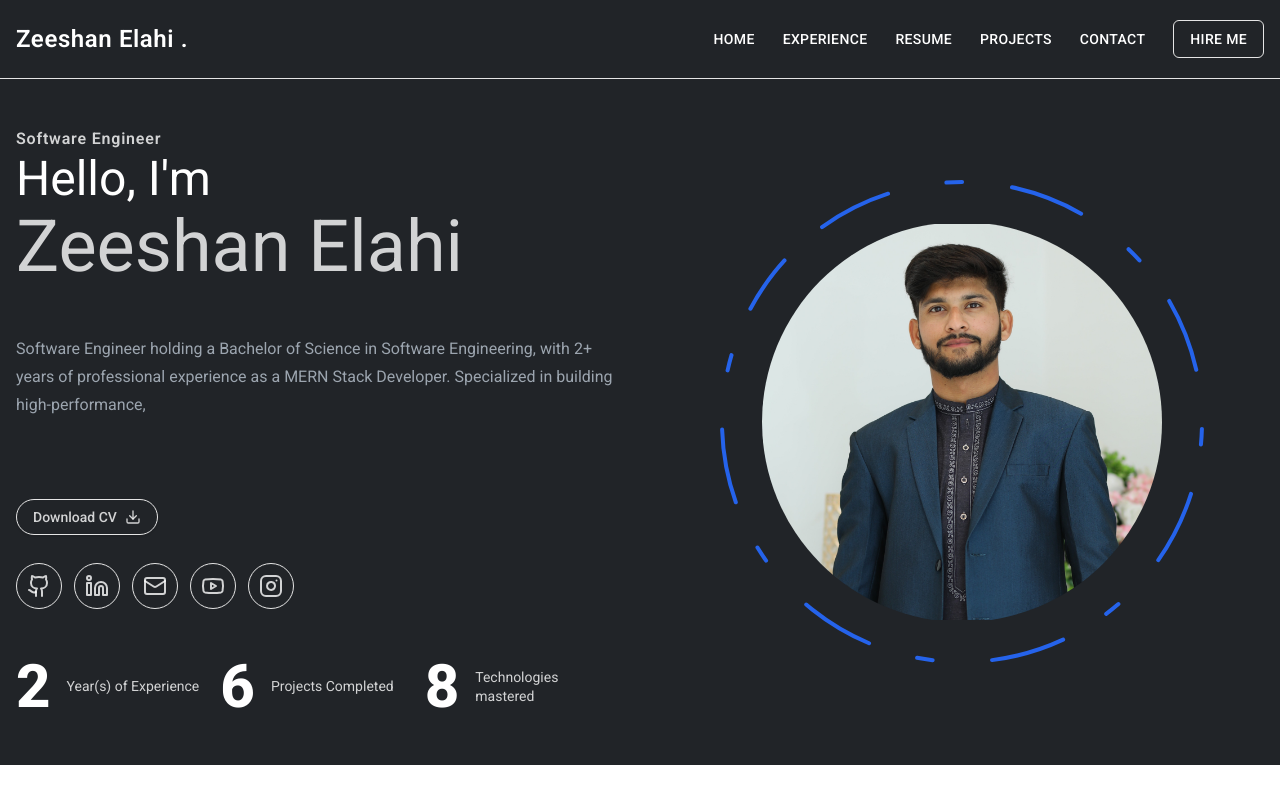
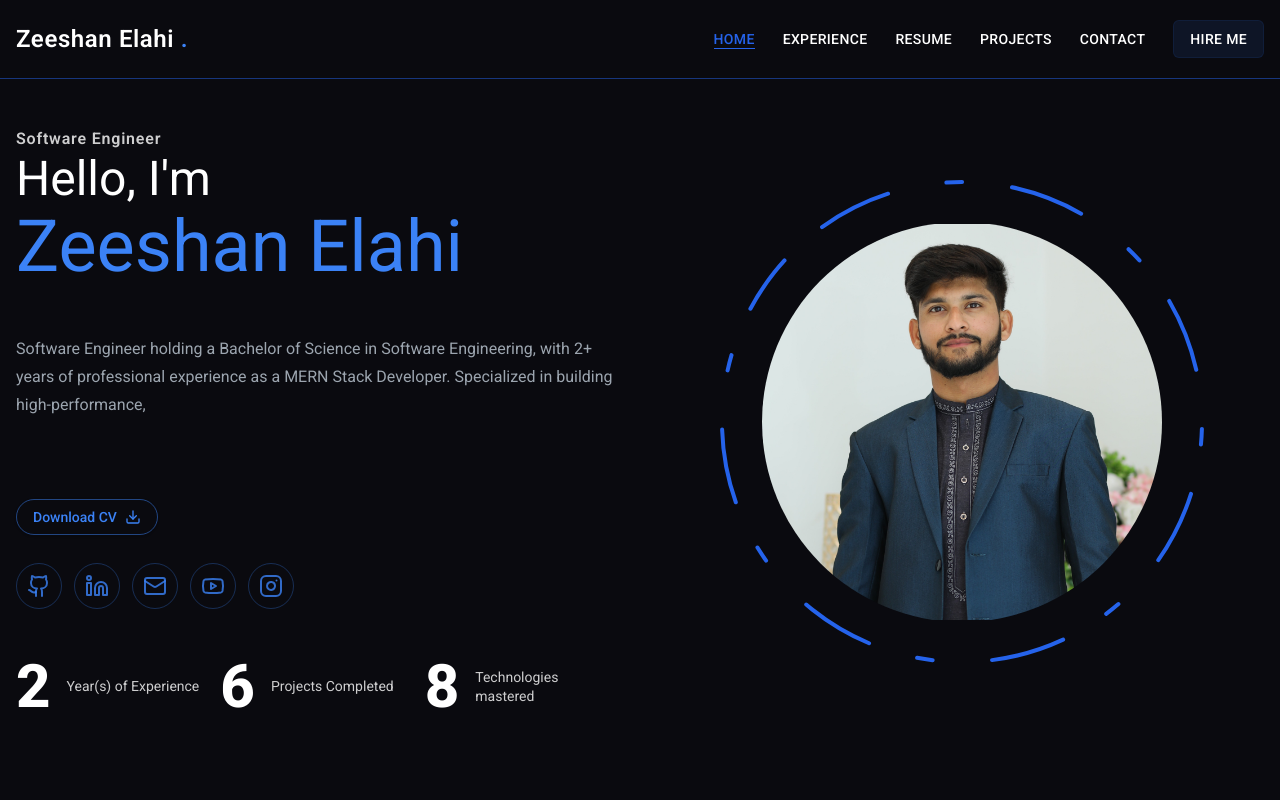
Before and after one commit to zeeshanelahi104/my-personal-website, a Next.js app: page / in a window 1280 px wide. Built offline with nearby package versions, Linux system fonts and the light colour scheme; a web font is replaced by a local one.

Commit message:
bg color issue resolved

```diff
--- a/app/globals.css
+++ b/app/globals.css
@@ -88,7 +88,7 @@
   }
 
   body {
-    background-color: hsl(var(--bodyColor)); /* Changed from @apply bg-bodyColor */
+    background-color: hsl(var(--bodyColor));
     color: hsl(var(--foreground));
     font-family: var(--font-primary);
   }
--- a/app/layout.tsx
+++ b/app/layout.tsx
@@ -22,7 +22,7 @@ export default function RootLayout({
 }>) {
   return (
     <html lang="en">
-      <body className={`${jetbrains.variable} antialiased text-white`}>
+      <body className={`${jetbrains.variable} antialiased text-white bg-bodyColor`}>
         <Header />
         <StairTransition />
         <PageTransition>{children}</PageTransition>
--- a/app/page.tsx
+++ b/app/page.tsx
@@ -10,7 +10,7 @@ import { Download } from "lucide-react";
 
 export default function Home() {
   return (
-    <div className="bg-bodyColor text-white/80 relative">
+    <div className="text-white/80 relative">
       <Container className="py-12 grid grid-cols-1 md:grid-cols-2 gap-10">
         {/* Left Section */}
         <div className="flex flex-col items-center md:items-start gap-3 md:gap-7 text-center md:text-start">
--- a/tailwind.config.js
+++ /dev/null
@@ -1,37 +0,0 @@
-/** @type {import('tailwindcss').Config} */
-module.exports = {
-  content: [
-    "./app/**/*.{js,ts,jsx,tsx}",
-    "./pages/**/*.{js,ts,jsx,tsx}",
-    "./components/**/*.{js,ts,jsx,tsx}",
-  ],
-  theme: {
-    extend: {
-      screens:{
-        xs: "320px",
-        sm: "375px",
-        sml: "500px",
-        md: "667px",
-        mdl: "768px",
-        lg: "960px",
-        lgl: "1024px",
-        xl: "1280px",
-      },
-      fontFamily: {
-        bodyFont: ["Poppins", "sans-serif"],
-        titleFont: ["Montserrat", "sans-serif"],
-      },
-      colors: {
-        bodyColor: "#212428",
-        lightText: "#c4cfde",
-        boxBg: "linear-gradient(145deg, #1e2024, #23272b)",
-        designColor: "#ff014f",
-        border: "hsl(var(--border))",
-      },
-      boxShadow: {
-        shadowOne: "10px 10px 19px #1c1e22, -10px -10px 19px #262a2e",
-      },
-    },
-  },
-  plugins: [],
-};
```
